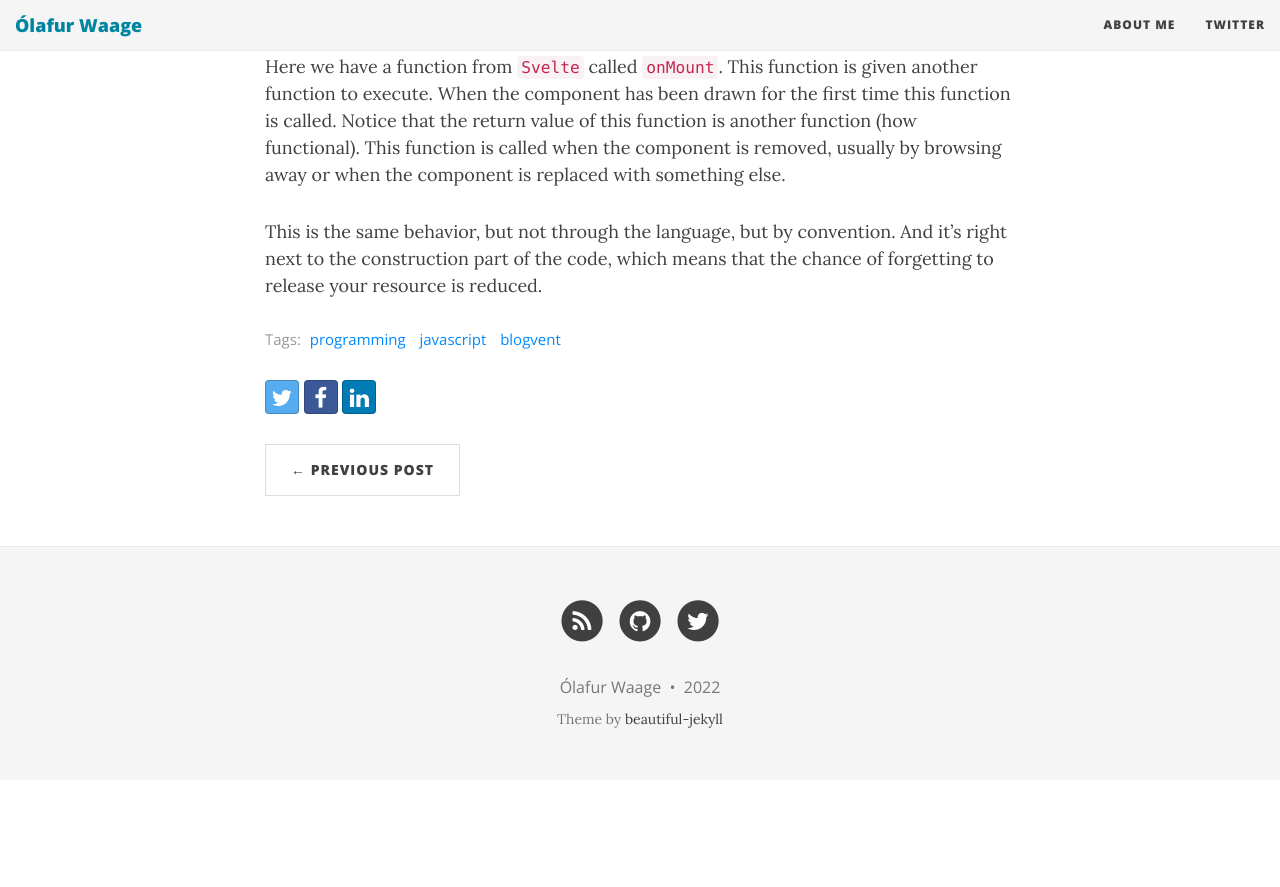
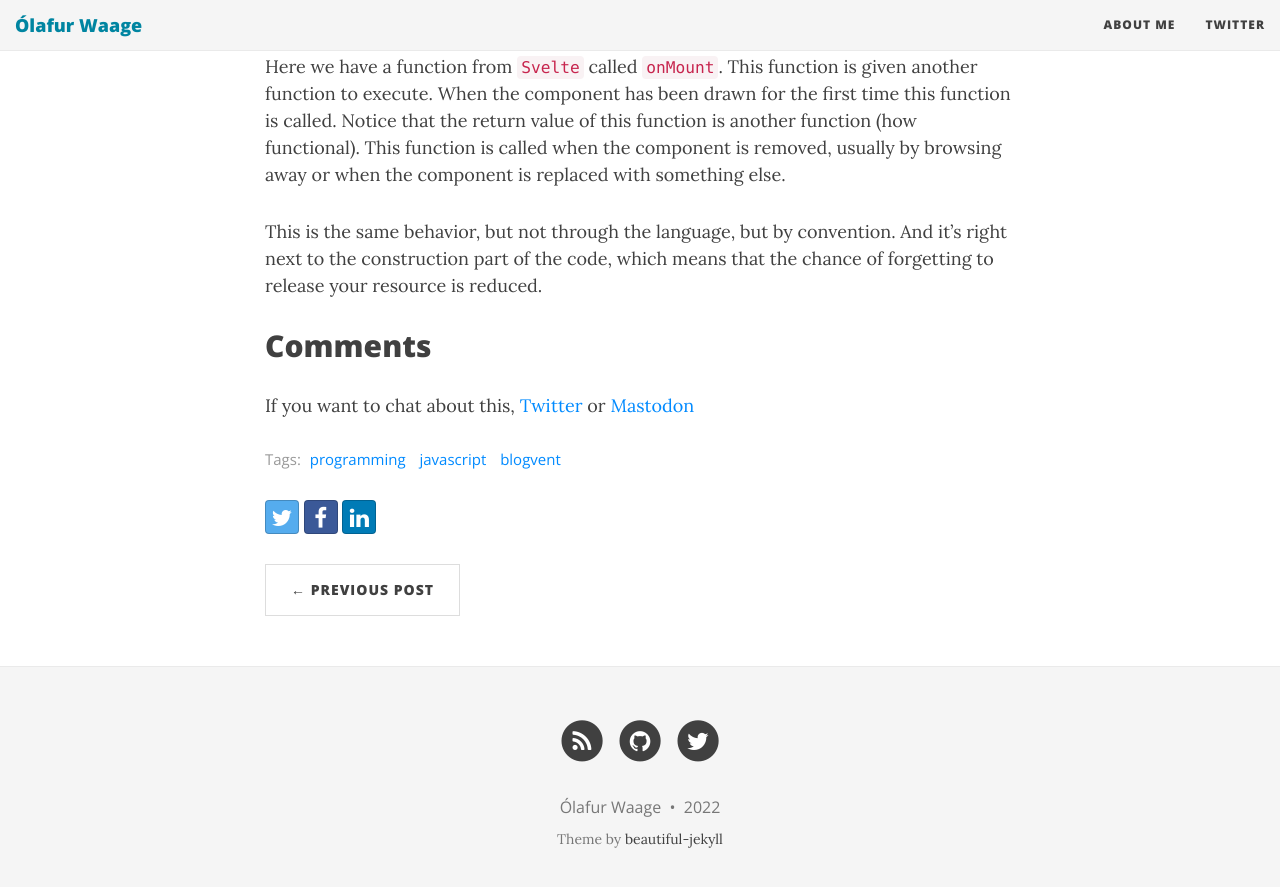
Before and after one commit to olafurw/olafurw.github.io, a Jekyll site: the page built from _posts/2022-12-15-javascript-destructors.md, in a window 1280 px wide and 900 px high, scrolled down 2629 px. Shown: the top 887 px of the window. Built offline with Jekyll 4.4.1, drawn with Linux system fonts in a browser that asks for light colours; nearby versions of some CDN libraries; before the commit the page ends 3409 px from its top, so only the background shows below that.

Commit message:
js destructor comment

```diff
--- a/_posts/2022-12-15-javascript-destructors.md
+++ b/_posts/2022-12-15-javascript-destructors.md
@@ -85,3 +85,7 @@
 Here we have a function from `Svelte` called `onMount`. This function is given another function to execute. When the component has been drawn for the first time this function is called. Notice that the return value of this function is another function (how functional). This function is called when the component is removed, usually by browsing away or when the component is replaced with something else.
 
 This is the same behavior, but not through the language, but by convention. And it's right next to the construction part of the code, which means that the chance of forgetting to release your resource is reduced.
+
+## Comments
+
+If you want to chat about this, [Twitter](https://twitter.com/olafurw/status/1603455205542182917) or [Mastodon](https://mastodon.social/@olafurw/109519076942671704)
```
